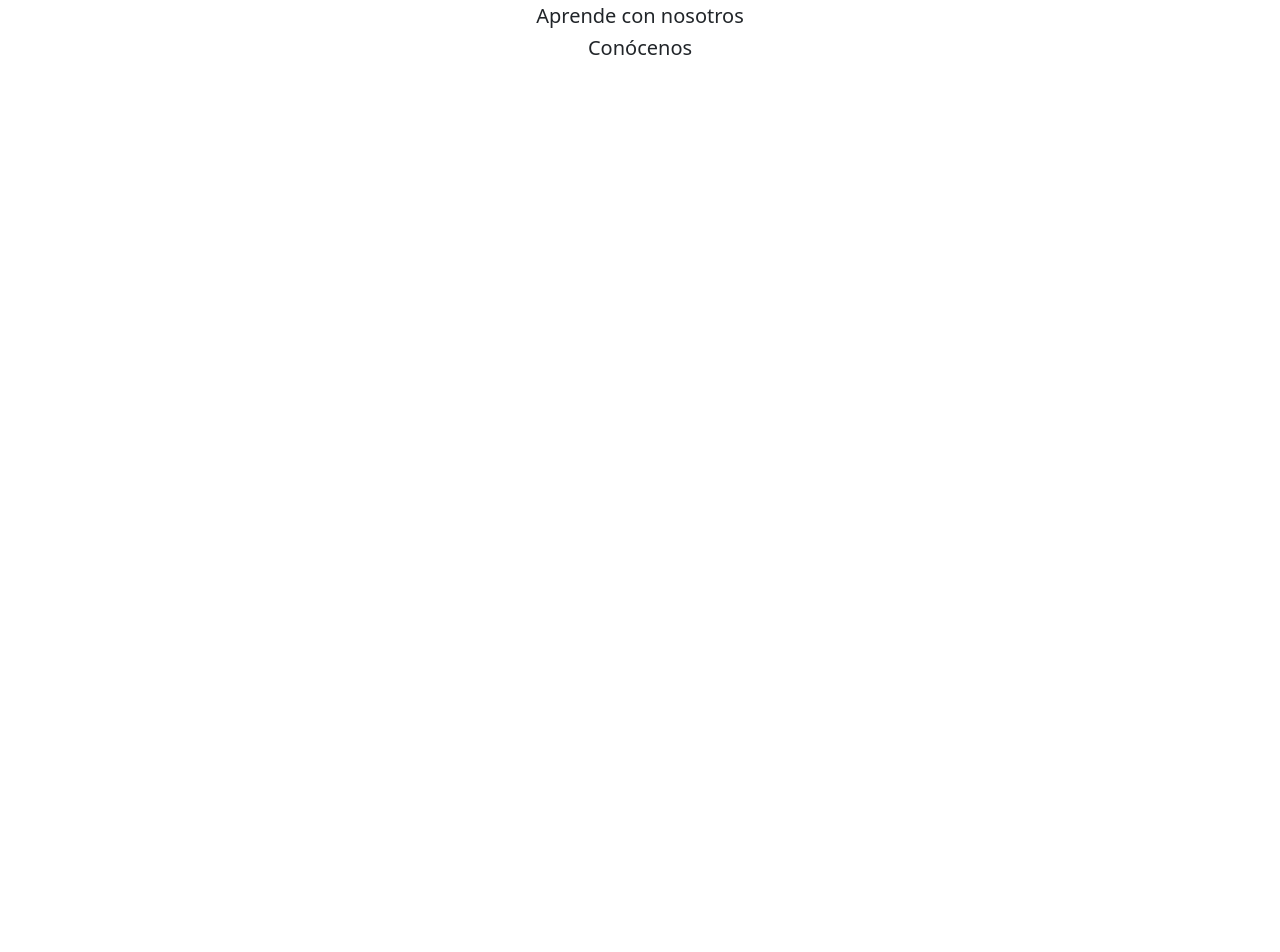
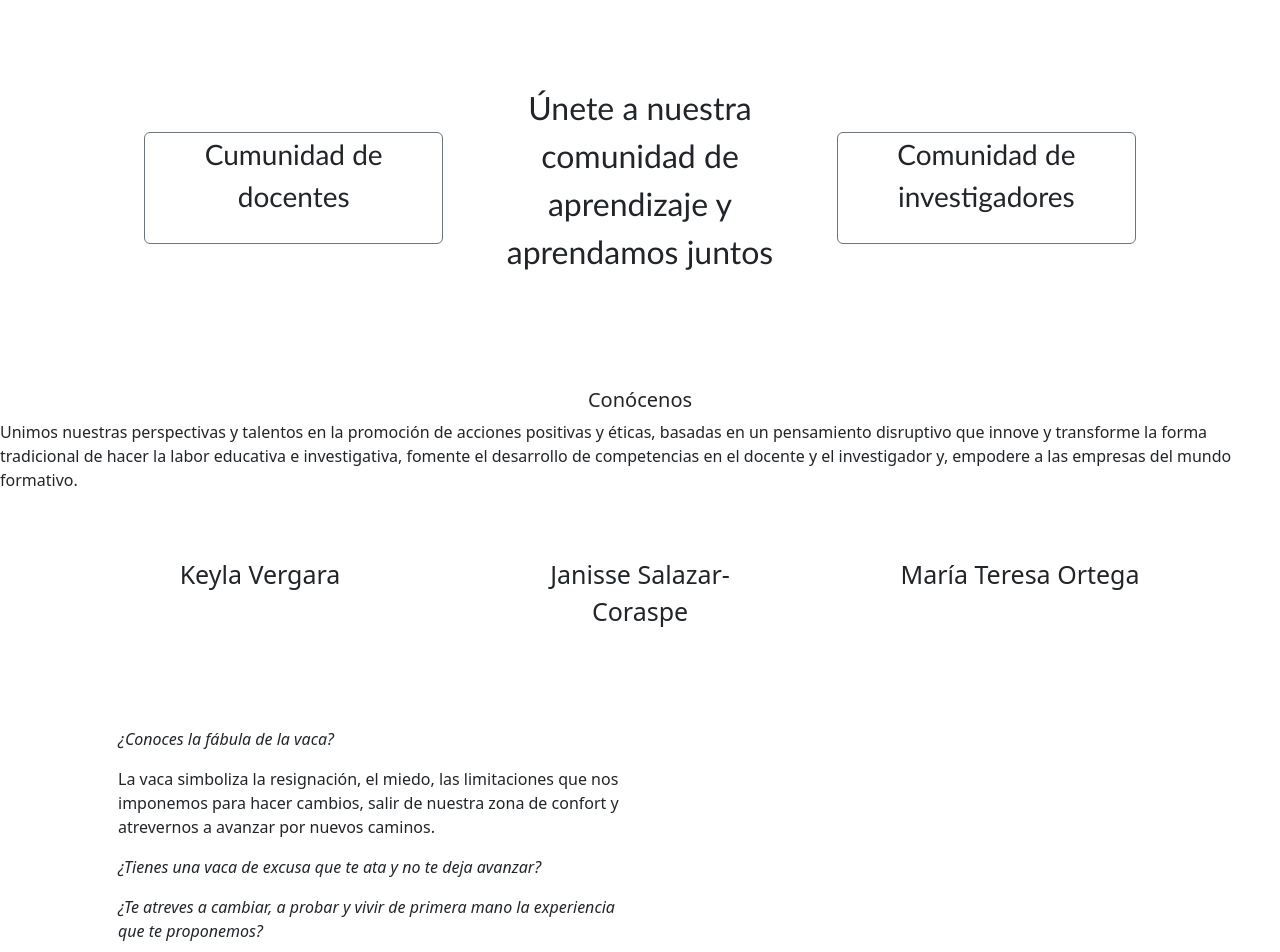
Before and after one commit to jenireeac/pensamiento-innovativo, a React (Create React App) app: page / in a window 1280 px wide. Shown: the part 1360-2312 px from the top of the page. Before the commit the page ends 1428 px from the top, so only its background shows below. Built offline with nearby package versions, Linux system fonts and the light colour scheme.

Commit message:
added footer section

```diff
--- a/src/App.css
+++ b/src/App.css
@@ -30,3 +30,9 @@ font-family:Georgia, 'Times New Roman', Times, serif
 .card-mentoria{
   font-size: 25px;
 }
+
+.card-aprende{
+  font-size: 28px;
+  font-weight:100;
+  font-family: 'Gill Sans', 'Gill Sans MT', Calibri, 'Trebuchet MS', sans-serif;
+}
--- a/src/App.js
+++ b/src/App.js
@@ -5,6 +5,7 @@ import Home from './components/Home'
 import About from './components/About';
 import Mentoria from './components/Mentoria'
 import Aprende from './components/Aprende'
+import Footer from './components/Footer';
 import './App.css';
 import 'animate.css';
 
@@ -16,6 +17,7 @@ function App() {
       <Mentoria/>
       <Aprende/>
       <About/>
+      <Footer/>
     </div>
   );
 }
--- a/src/components/About.js
+++ b/src/components/About.js
@@ -1,13 +1,33 @@
 import React from "react";
-
+import Container from "react-bootstrap/Container";
+import Row from "react-bootstrap/Row";
+import Col from "react-bootstrap/Col";
 
 const About = () => {
-    return(
-        <div>
-  <h5 id="about" className="text-center animate__animated animate__slideInDown"> Conócenos </h5>
-
-        </div>
-    );
-}
+  return (
+    <div>
+      <h5
+        id="about"
+        className="text-center animate__animated animate__slideInDown"
+      >
+        Conócenos
+      </h5>
+      <p>
+        Unimos nuestras perspectivas y talentos en la promoción de acciones
+        positivas y éticas, basadas en un pensamiento disruptivo que innove y
+        transforme la forma tradicional de hacer la labor educativa e
+        investigativa, fomente el desarrollo de competencias en el docente y el
+        investigador y, empodere a las empresas del mundo formativo.
+      </p>
+      <Container>
+        <Row className="text-center card-mentoria  ">
+          <Col className="m-5">Keyla Vergara</Col>
+          <Col className="m-5">Janisse Salazar-Coraspe</Col>
+          <Col className="m-5">María Teresa Ortega</Col>
+        </Row>
+      </Container>
+    </div>
+  );
+};
 
 export default About;
--- a/src/components/Aprende.js
+++ b/src/components/Aprende.js
@@ -1,11 +1,25 @@
 import React from "react";
+import Container from "react-bootstrap/Container";
+import Row from "react-bootstrap/Row";
+import Col from "react-bootstrap/Col";
 
 
 const Aprende = () => {
     return(
-        <div>
-  <h5 id="aprende" className="text-center animate__animated animate__slideInDown"> Aprende con nosotros</h5>
-
+        <div id="aprende" className="m-5 p-5">
+  <Container>
+        <Row className="text-center card-aprende  ">
+          <Col className="border border-secondary rounded m-5">Cumunidad de docentes</Col>
+          <Col className="fs-2">
+          <p>Únete a nuestra comunidad de aprendizaje
+y aprendamos juntos
+</p>
+          </Col>
+          <Col className="border border-secondary rounded  m-5">
+           Comunidad de investigadores
+          </Col>
+        </Row>
+      </Container>
         </div>
     );
 }
--- /dev/null
+++ b/src/components/Footer.js
@@ -0,0 +1,35 @@
+import React from "react";
+import Container from "react-bootstrap/Container";
+import Row from "react-bootstrap/Row";
+import Col from "react-bootstrap/Col";
+
+const Footer = () => {
+  return (
+    <Container className="p-5">
+      <Row>
+        <Col>
+          <p><em>¿Conoces la fábula de la vaca?</em></p>
+          <p>
+            La vaca simboliza la resignación, el miedo, las limitaciones que nos
+            imponemos para hacer cambios, salir de nuestra zona de confort y
+            atrevernos a avanzar por nuevos caminos.
+          </p>
+          <p><em>¿Tienes una vaca de excusa que te ata y no te deja avanzar?</em></p>
+          <p><em>
+            ¿Te atreves a cambiar, a probar y vivir de primera mano la
+            experiencia que te proponemos?</em>
+          </p>
+          <p>
+            <strong>
+              No hay nada permanente, si está en tus manos, lo puedes cambiar.
+            </strong>
+          </p>
+          <p>Y ahora ¡Allá vamos!</p>
+        </Col>
+        <Col></Col>
+      </Row>
+    </Container>
+  );
+};
+
+export default Footer;
```
Also changed, not shown: package.json (+8 -1 lines), 1 other file (tests, documents, lock files or other folders).
